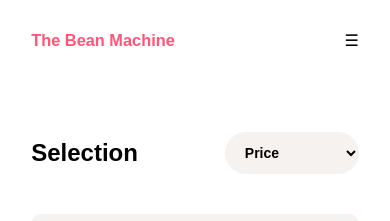
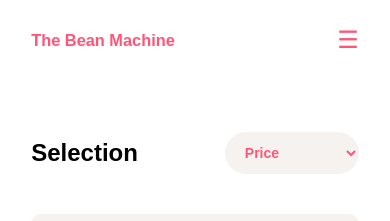
Before and after one commit to jonatan3921/The-Bean-Machine-Enhanced, a React (Vite) app: page /selection in a window 390 px wide. Shown: the top 221 px of the page. Built offline with nearby package versions, Linux system fonts and the light colour scheme; no server answers.

Commit message:
Extra Changes to the media query

```diff
--- a/src/components/Header/Header.css
+++ b/src/components/Header/Header.css
@@ -113,6 +113,8 @@ nav {
 
     .burger {
         display: block;
+        color: #FF5678;
+        font-size: 24px;
     }
 
     #menuchk:checked + nav {
@@ -136,6 +138,6 @@ nav {
     }
 
     .cart-container {
-        width: 20%;
+        width: 25%;
     }
 }
--- a/src/pages/Checkout.jsx/Checkout.css
+++ b/src/pages/Checkout.jsx/Checkout.css
@@ -222,5 +222,12 @@
 
     .title {
         font-size: 12px;
+        width: 30%;
+        text-align: center;
+    }
+
+    .price {
+        width: 30%;
+        text-align: center;
     }
 }
--- a/src/pages/Homepage/Homepage.css
+++ b/src/pages/Homepage/Homepage.css
@@ -180,7 +180,7 @@ aside img {
     }
 
     .homepage-container .search-results-container {
-        width: 100%;
+        display: none;
     }
 
     .arrow-btn {
--- a/src/pages/Selection/Selection.css
+++ b/src/pages/Selection/Selection.css
@@ -27,9 +27,11 @@
 
 .sort {
     width: 150px;
+    min-height: 40px;
     padding: 12px 16px;
 
     font-weight: bold;
+    color: #FF5678;
     background-color: #F6F2EF;
     border: none;
     border-radius: 24px;
```
